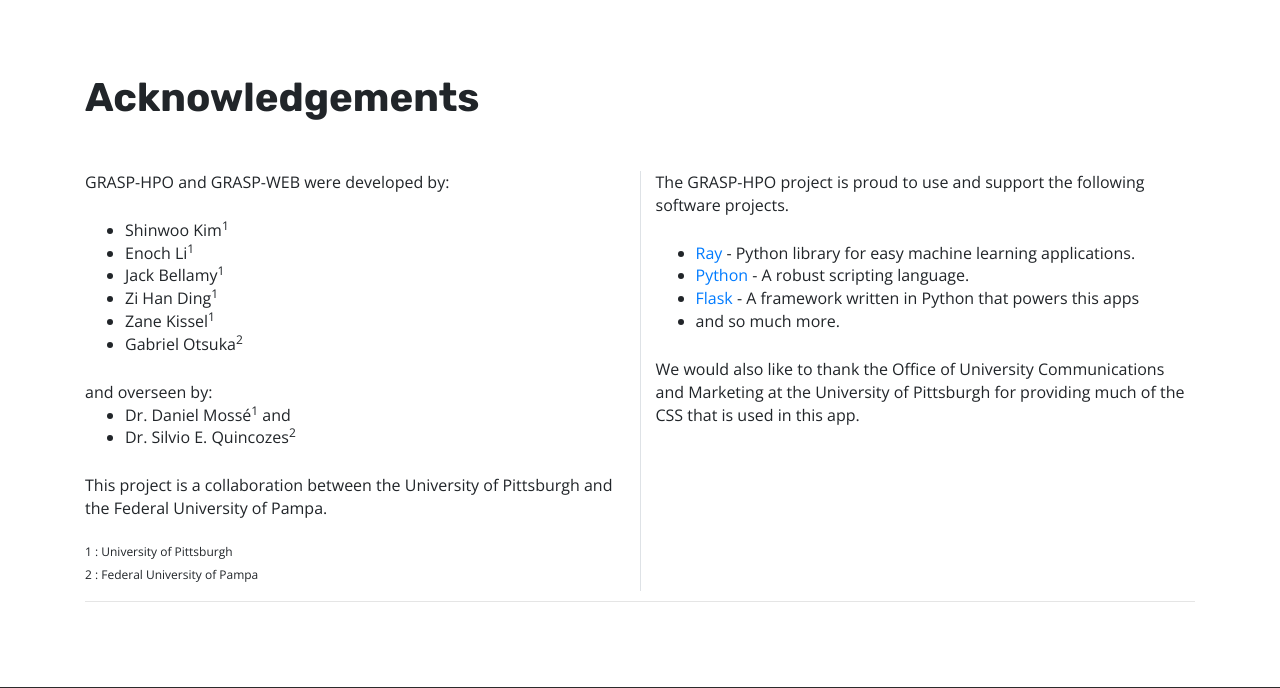
After one commit to shinwookim/GRASP-WEB, a Flask app: page /acknowledgements/ in a window 1280 px wide. The commit adds this page. Shown: the part 134-822 px from the top of the page. Run offline with Flask 3, Linux system fonts and the light colour scheme; some libraries are stand-ins or nearby versions; some web fonts are replaced.

Commit message:
menu links now work

```diff
--- a/app/__init__.py
+++ b/app/__init__.py
@@ -18,6 +18,9 @@ def create_app(config_class = Config):
     from app.results import bp as results_bp
     app.register_blueprint(results_bp, url_prefix = "/results") # Register the results blueprint with the app, with the url prefix "/results"
 
+    from app.acknowledgements import bp as acknowledgements_bp
+    app.register_blueprint(acknowledgements_bp, url_prefix = "/acknowledgements") # Register the results blueprint with the app, with the url prefix "/acknowledgements"
+
     '''
     url_prefix is mainly used for jinja2 url_for() function,
     which generates a URL to the given endpoint with the method provided.
--- /dev/null
+++ b/app/acknowledgements/__init__.py
@@ -0,0 +1,5 @@
+from flask import Blueprint # Import flask Blueprint class for the blueprint object
+
+bp = Blueprint("acknowledgements", __name__) # Create a blueprint object for the experiment blueprint, with the name "experiment"
+
+from app.acknowledgements import routes # Import the routes module from the experiment package
--- /dev/null
+++ b/app/acknowledgements/routes.py
@@ -0,0 +1,6 @@
+from flask import render_template, redirect, url_for
+from app.acknowledgements import bp
+
+@bp.route("/") # Decorator for the index function, which is the view function for the index page
+def index(): # View function for the index page
+    return render_template("acknowledgements/acknowledgements.html")
--- /dev/null
+++ b/app/templates/acknowledgements/acknowledgements.html
@@ -0,0 +1,52 @@
+{% extends "default.html" %}
+{% block title %}Acknowledgements | {{ super() }}{% endblock%}
+{% block body %}
+<h1>Acknowledgements</h1>
+<div class="row">
+    <div class="col">
+        <p>
+            GRASP-HPO and GRASP-WEB were developed by:
+        <ul>
+            <li>Shinwoo Kim<sup>1</sup></li>
+            <li>Enoch Li<sup>1</sup></li>
+            <li>Jack Bellamy<sup>1</sup></li>
+            <li>Zi Han Ding<sup>1</sup></li>
+            <li>Zane Kissel<sup>1</sup></li>
+            <li>Gabriel Otsuka<sup>2</sup></li>
+        </ul>
+        and overseen by:
+        <ul>
+            <li>Dr. Daniel Mossé<sup>1</sup> and</li>
+            <li>Dr. Silvio E. Quincozes<sup>2</sup></li>
+        </ul>
+
+        This project is a collaboration between the University of Pittsburgh and the Federal University of Pampa.<br />
+
+        </p>
+        <sup>1 : University of Pittsburgh</sup><br />
+        <sup>2 : Federal University of Pampa</sup>
+
+    </div>
+    <div class="col border-left">
+        <p>
+            The GRASP-HPO project is proud to use and support the following software projects.
+        <ul>
+            <li><a href="https://www.ray.io/">Ray</a> - Python library for easy machine learning applications.</li>
+            <li><a href="https://www.python.org/">Python</a> - A robust scripting language.</li>
+            <li><a href="https://flask.palletsprojects.com/en/3.0.x/">Flask</a> - A framework written in Python that
+                powers this apps</li>
+            <li>and so much more.</li>
+        </ul>
+        </p>
+        <p>
+            We would also like to thank the Office of University Communications and Marketing at the University of
+            Pittsburgh for providing much of the CSS that is used in this app.
+        </p>
+    </div>
+</div>
+<hr />
+
+<script src="{{ url_for('static', filename='js/form-wizzard.js') }}" type="text/javascript"></script>
+{% endblock %}
+
+<!-- Form Wizzard Adopted From: https://www.w3schools.com/howto/howto_js_form_steps.asp -->
--- a/app/templates/default.html
+++ b/app/templates/default.html
@@ -36,10 +36,11 @@
       </button>
       <div class="collapse navbar-collapse" id="navbarNavAltMarkup">
         <div class="navbar-nav">
-          <a class="nav-item nav-link" href="#"> Home </a>
-          <a class="nav-item nav-link" href="#">Features</a>
-          <a class="nav-item nav-link" href="#">Pricing</a>
-          <a class="nav-item nav-link disabled" href="#" tabindex="-1" aria-disabled="true">Disabled</a>
+          <a class="nav-item nav-link" href="{{url_for('home.index')}}">Home</a>
+          <a class="nav-item nav-link" href="{{url_for('experiment.index')}}">New Experiment</a>
+          <a class="nav-item nav-link" href="{{url_for('results.index')}}">Results</a>
+          <a class="nav-item nav-link" href="https://github.com/shinwookim/GRASP-HPO">Source Code</a>
+          <a class="nav-item nav-link" href="{{url_for('acknowledgements.index')}}">Acknowledgements</a>
         </div>
       </div>
     </nav>
@@ -82,8 +83,6 @@
                     Sennott Square Building<br />
                     210 S. Bouquet Street<br />
                     Pittsburgh, PA 15260<br />
-
-                    <a href="mailto:cs@pitt.edu">cs@pitt.edu</a>
                   </p>
                 </div>
               </section>
```
